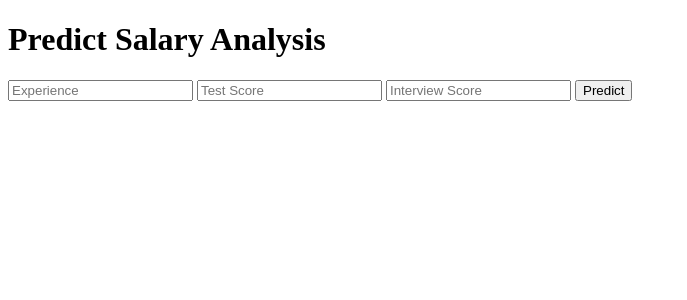
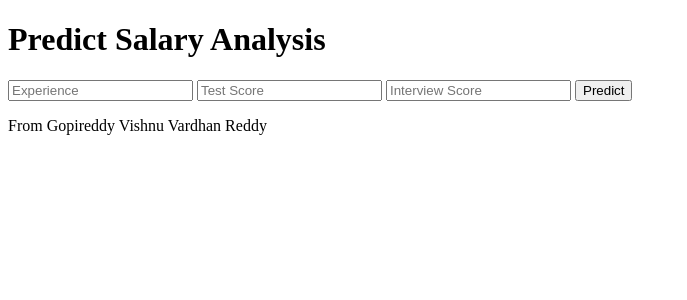
Before and after one commit to VishnuGopireddy/flask_exp, a Flask app: page / in a window 1280 px wide. Shown: the top 300 px of the page, without its empty margins (0-687 px from the left). Run offline with Flask 2, Linux system fonts and the light colour scheme; parts of the project's set-up code (start-up, migrations or seed data) failed here and were passed over.

Commit message:
Add app to github

```diff
--- a/templates/index.html
+++ b/templates/index.html
@@ -24,6 +24,8 @@
         <button type="submit" class="btn btn-primary btn-block btn-large">Predict</button>
     </form>
 
+     <p>From Gopireddy Vishnu Vardhan Reddy</p>
+
    <br>
    <br>
    {{ prediction_text }}
```
